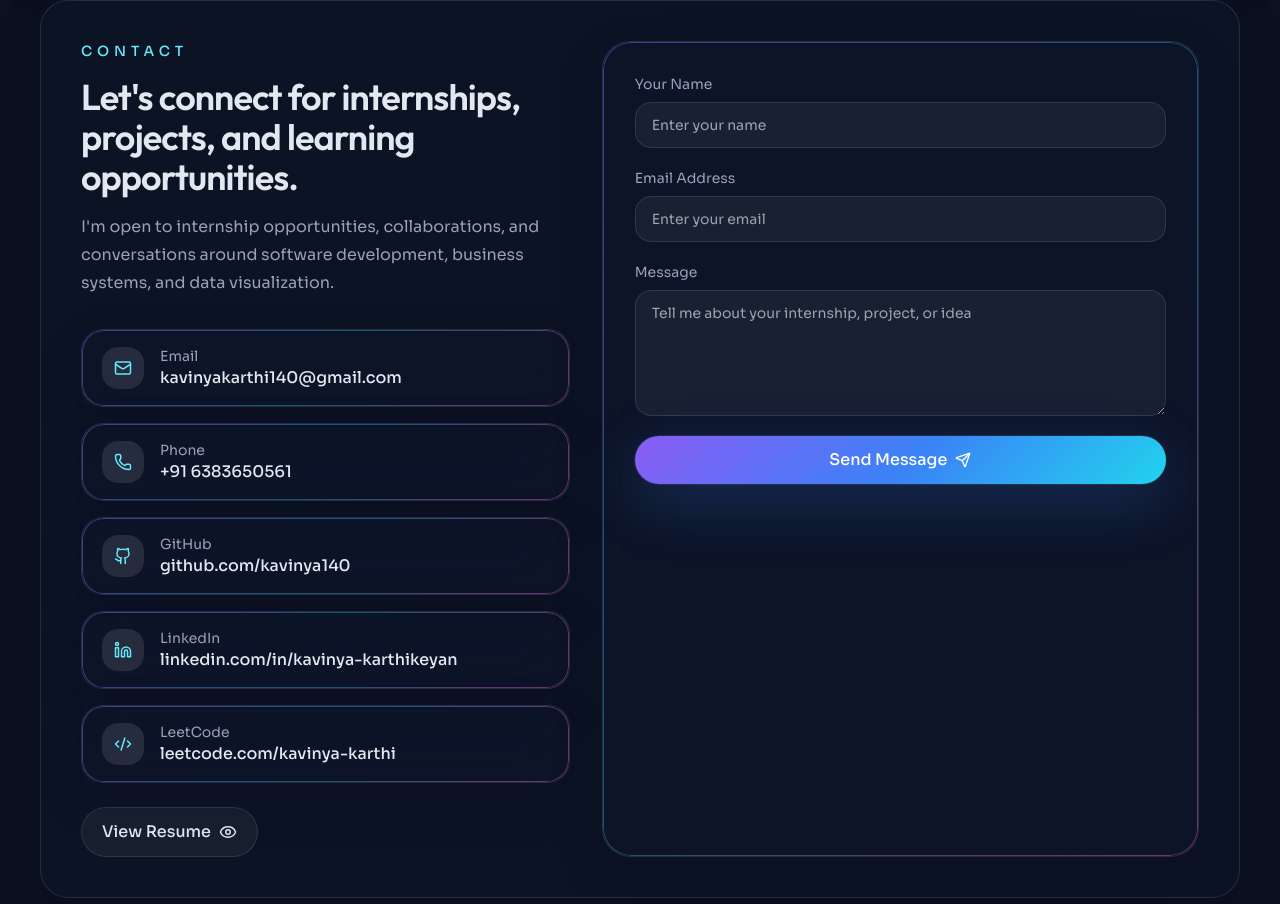
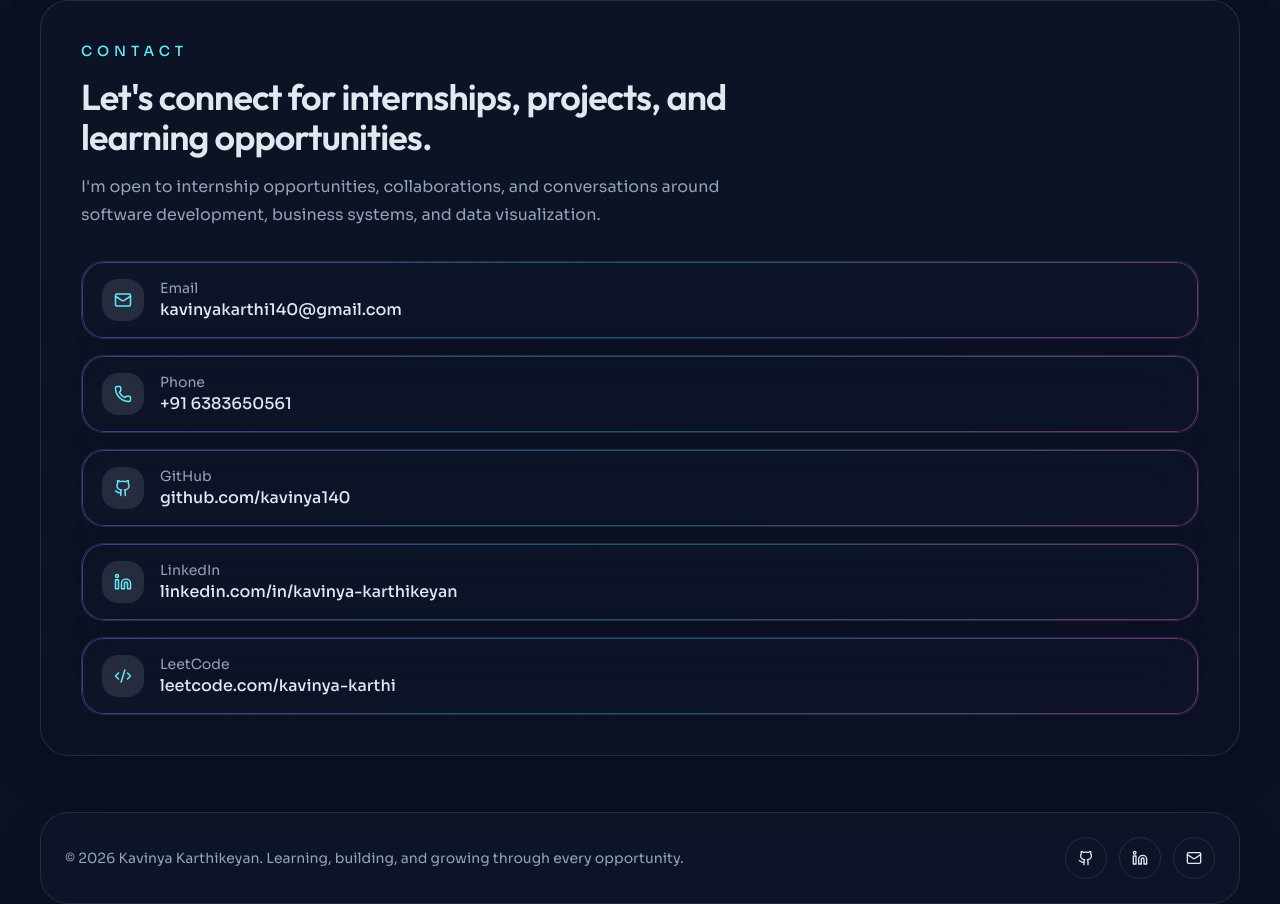
Before and after one commit to kavinya140/Kavinya-Karthikeyan-Portfolio, a React (Vite) app: page / in a window 1280 px wide. Shown: the part 4180-5084 px from the top of the page. Built offline with nearby package versions, Linux system fonts and the light colour scheme.

Commit message:
Simplify contact section

```diff
--- a/src/sections/ContactSection.jsx
+++ b/src/sections/ContactSection.jsx
@@ -1,5 +1,4 @@
-import { Code2, Eye, Github, Linkedin, Mail, Phone, Send } from 'lucide-react'
-import { motion } from 'framer-motion'
+import { Code2, Github, Linkedin, Mail, Phone } from 'lucide-react'
 import AnimatedSection from '../components/AnimatedSection'
 import SectionHeading from '../components/SectionHeading'
 
@@ -22,22 +21,9 @@ const socials = [
 ]
 
 function ContactSection() {
-  const handleSubmit = (event) => {
-    event.preventDefault()
-
-    const formData = new FormData(event.currentTarget)
-    const name = formData.get('name')
-    const email = formData.get('email')
-    const message = formData.get('message')
-    const subject = encodeURIComponent(`Portfolio enquiry from ${name}`)
-    const body = encodeURIComponent(`Name: ${name}\nEmail: ${email}\n\nMessage:\n${message}`)
-
-    window.location.href = `mailto:kavinyakarthi140@gmail.com?subject=${subject}&body=${body}`
-  }
-
   return (
     <AnimatedSection id="contact" className="section-shell">
-      <div className="grid gap-8 lg:grid-cols-[0.9fr_1.1fr]">
+      <div className="grid gap-8">
         <div>
           <SectionHeading
             eyebrow="Contact"
@@ -64,68 +50,7 @@ function ContactSection() {
               </a>
             ))}
           </div>
-
-          <div className="mt-6 flex flex-wrap gap-3">
-            <a
-              href="/Kavinya-Karthikeyan-Portfolio/Kavinya_Karthikeyan_Resume.pdf"
-              target="_blank"
-              rel="noreferrer"
-              className="inline-flex items-center gap-2 rounded-full border border-white/10 bg-white/5 px-5 py-3 font-medium transition hover:border-cyan-300/40 hover:text-cyan-300"
-            >
-              View Resume
-              <Eye size={18} />
-            </a>
-          </div>
         </div>
-
-        <motion.form
-          onSubmit={handleSubmit}
-          whileHover={{ y: -3 }}
-          className="gradient-border glass-panel rounded-[28px] p-6 sm:p-8"
-        >
-          <div className="grid gap-5">
-            <label className="grid gap-2 text-sm">
-              <span className="text-[var(--text-muted)]">Your Name</span>
-              <input
-                name="name"
-                type="text"
-                placeholder="Enter your name"
-                required
-                className="rounded-2xl border border-white/10 bg-white/5 px-4 py-3 outline-none transition focus:border-cyan-300/50"
-              />
-            </label>
-
-            <label className="grid gap-2 text-sm">
-              <span className="text-[var(--text-muted)]">Email Address</span>
-              <input
-                name="email"
-                type="email"
-                placeholder="Enter your email"
-                required
-                className="rounded-2xl border border-white/10 bg-white/5 px-4 py-3 outline-none transition focus:border-cyan-300/50"
-              />
-            </label>
-
-            <label className="grid gap-2 text-sm">
-              <span className="text-[var(--text-muted)]">Message</span>
-              <textarea
-                name="message"
-                rows="5"
-                placeholder="Tell me about your internship, project, or idea"
-                required
-                className="rounded-2xl border border-white/10 bg-white/5 px-4 py-3 outline-none transition focus:border-cyan-300/50"
-              />
-            </label>
-
-            <button
-              type="submit"
-              className="inline-flex items-center justify-center gap-2 rounded-full bg-[linear-gradient(135deg,#8b5cf6_0%,#3b82f6_52%,#22d3ee_100%)] px-6 py-3 font-medium text-white shadow-glow transition hover:scale-[1.02]"
-            >
-              Send Message
-              <Send size={16} />
-            </button>
-          </div>
-        </motion.form>
       </div>
     </AnimatedSection>
   )
```
